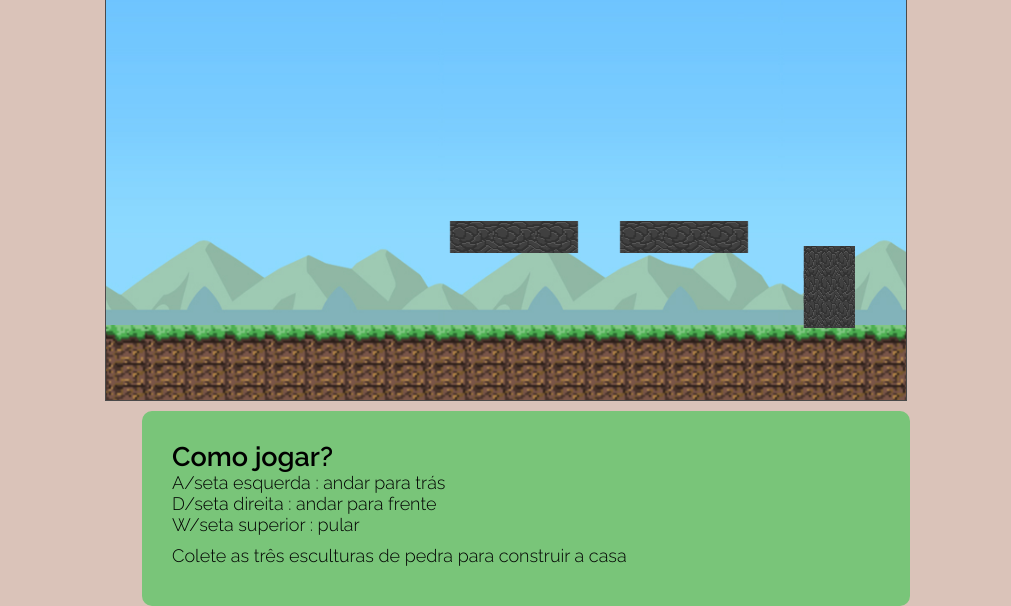
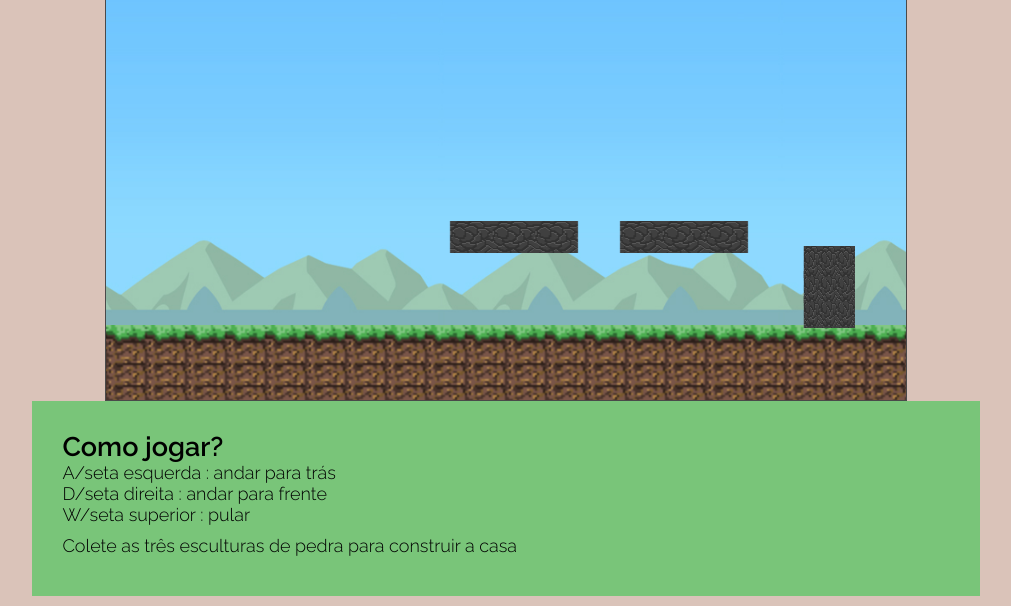
Before and after one commit to Biel-Silva/Casa-De-Pedra, a PHP site: page /htmls/jogo/jogo.html in a window 1280 px wide. Shown: the part 395-1001 px from the top of the page, without its empty margins (134-1145 px from the left). Run offline with PHP 8.4, Linux system fonts and the light colour scheme.

Commit message:
Update style.css

```diff
--- a/estilos/style.css
+++ b/estilos/style.css
@@ -133,6 +133,9 @@ main article p{
 @media (max-width:828px){
     .canvas{
         display:none;
+        width:74%;
+        margin-bottom:3em;
+        margin-top:3em;
     }
 
     .contblock{
@@ -140,6 +143,7 @@ main article p{
     }
 
     #aviso{
+        width:90%;
         display:inline-block;
         margin-right:auto;
         margin-left:auto;
@@ -170,7 +174,8 @@ main article p{
 }
 
 #cm-jogar{
-    margin:10px 0 0 276px;
-    width:200px;
+    margin:auto;
+    width:74%;
+    border-radius:0px;
 }
 /*Fim do jogo*/
```
